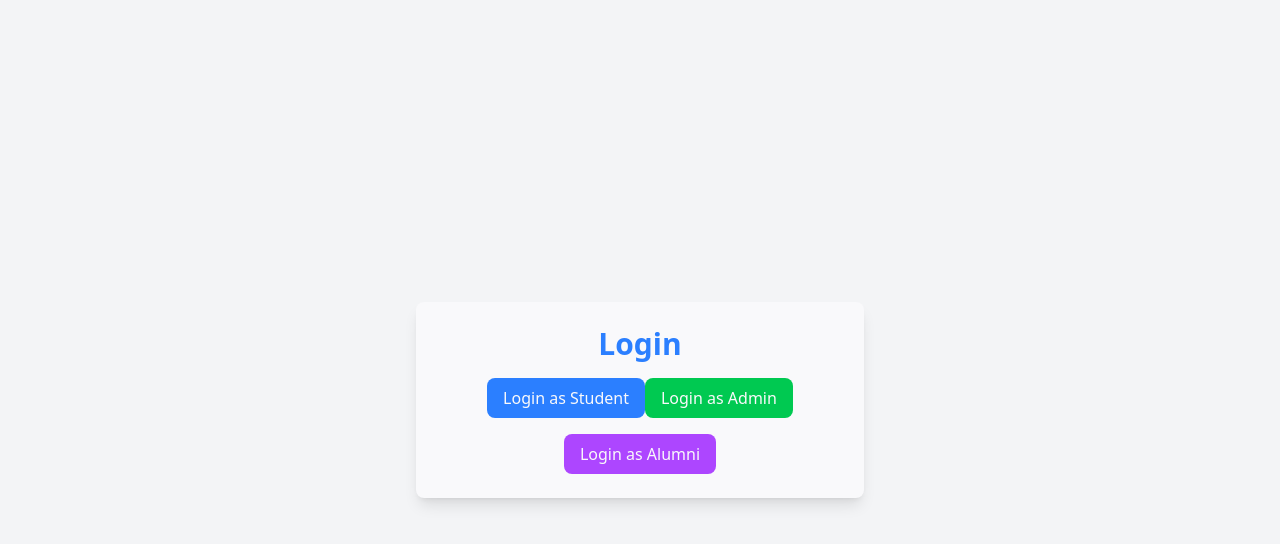
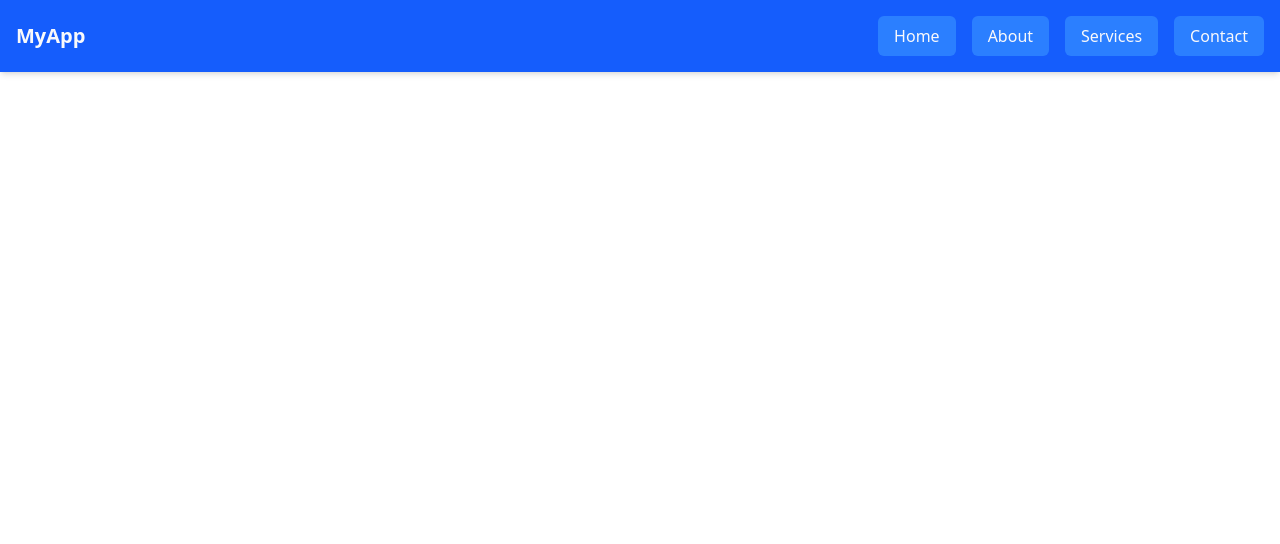
Before and after one commit to cazhiareese/ICS-STAR, a React (Vite) app in the folder app/: page / in a window 1280 px wide. Shown: the top 544 px of the page. Built offline with nearby package versions, Linux system fonts and the light colour scheme.

Commit message:
feat: implemeted outlet for the nav

```diff
--- a/app/src/App.jsx
+++ b/app/src/App.jsx
@@ -6,6 +6,7 @@ import LoginPage from "./AuthPages/Login";
 import StudentLanding from "./RootPages/StudentPages/studentdashboard";
 import AdminLanding from "./RootPages/AdminPages/admindashboard";
 import AlumniLanding from "./RootPages/AlumniPages/alumnidashboard";
+import Root from "./RootPages/Root";
 
 
 function App() {
@@ -13,6 +14,7 @@ function App() {
 
   return (
       <Routes>
+        <Route path='/' element={<Root/>} />
         <Route path="/" element={<LoginPage/>} />
         <Route path="/student" element={<StudentLanding />} />
         <Route path="/admin" element={<AdminLanding />} />
--- a/app/src/RootPages/Root.jsx
+++ b/app/src/RootPages/Root.jsx
@@ -0,0 +1,20 @@
+import React from "react";
+import { Outlet } from "react-router-dom";
+import Navbar from "../components/navbar";
+
+function Root() {
+  const user = {
+    id: 123,
+    type: "admin",
+  };
+
+  return (
+    <div>
+      <Navbar user={user} />
+      <Outlet context={user}></Outlet>
+
+    </div>
+  );
+}
+
+export default Root;
--- a/app/src/components/navbar.jsx
+++ b/app/src/components/navbar.jsx
@@ -0,0 +1,20 @@
+import React from "react";
+
+function Navbar({ user }) {
+  return (
+    <nav className="bg-blue-600 text-white p-4 shadow-md flex justify-between items-center">
+      {/* Logo */}
+      <div className="text-xl font-bold">MyApp</div>
+
+      {/* Navigation Links */}
+      <div className="flex gap-4">
+        <button className="px-4 py-2 rounded-md bg-blue-500 hover:bg-blue-700 transition">Home</button>
+        <button className="px-4 py-2 rounded-md bg-blue-500 hover:bg-blue-700 transition">About</button>
+        <button className="px-4 py-2 rounded-md bg-blue-500 hover:bg-blue-700 transition">Services</button>
+        <button className="px-4 py-2 rounded-md bg-blue-500 hover:bg-blue-700 transition">Contact</button>
+      </div>
+    </nav>
+  );
+}
+
+export default Navbar;
```
